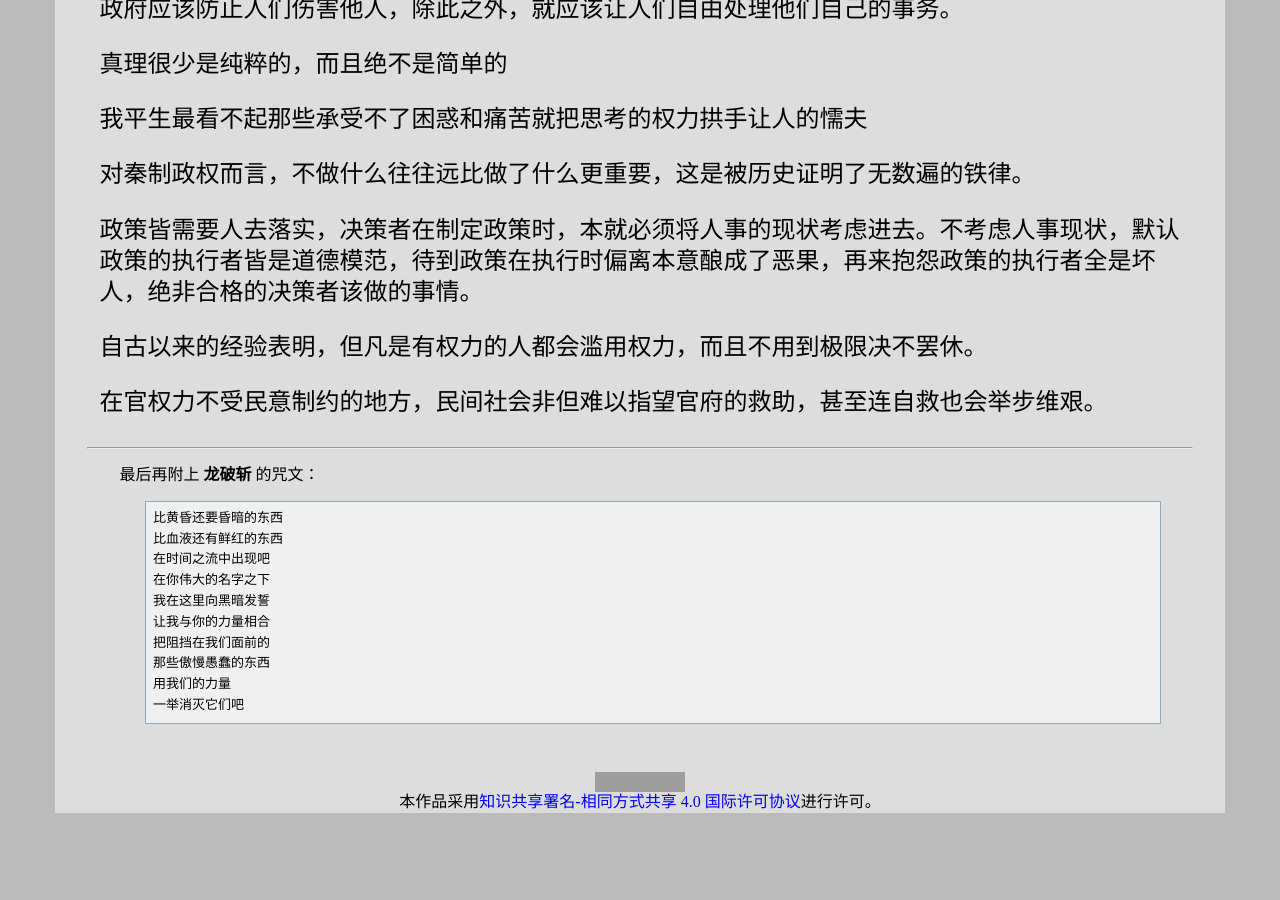
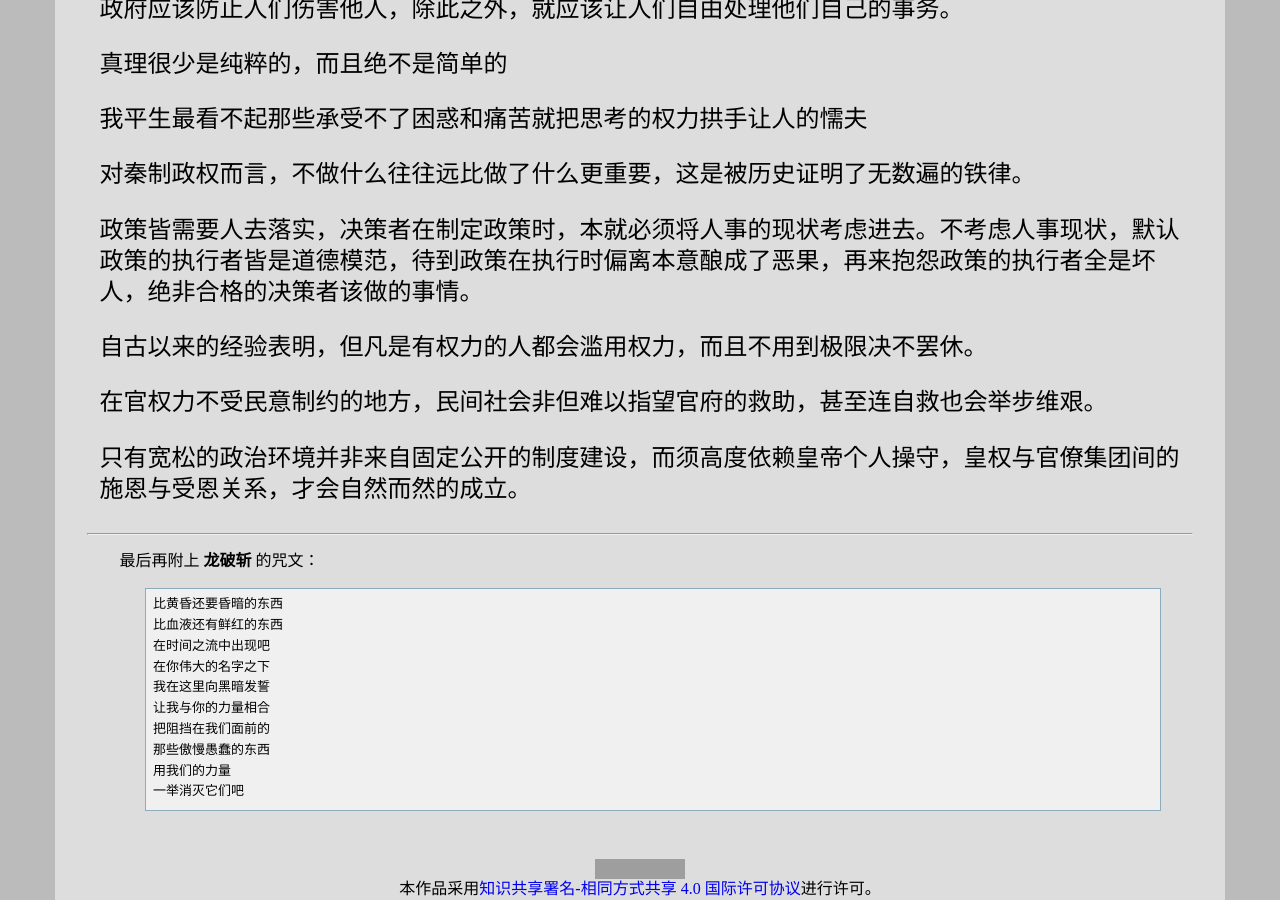
Before and after one commit to leiqin/leiqin.github.io, a Jekyll site: the page built from shoucang/revelation.markdown, in a window 1280 px wide and 900 px high, scrolled down 9422 px. Built offline with Jekyll 4.4.1, drawn with Linux system fonts in a browser that asks for light colours; nearby versions of some CDN libraries; before the commit the page ends 10235 px from its top, so only the background shows below that; part of the change alters nothing that is shown; some of the changed text lies outside the part shown; grey boxes are pictures that could not be loaded.

Commit message:
添加克雷圣经：只有宽松的政治环境并非来自固定公开的制度建设，而须高度依赖皇帝个人操守，皇权与官僚集团间的施恩与受恩关系，才会自然而然的成立。

```diff
--- a/shoucang/revelation.markdown
+++ b/shoucang/revelation.markdown
@@ -482,6 +482,9 @@ title: 克雷圣经
 在官权力不受民意制约的地方，民间社会非但难以指望官府的救助，甚至连自救也会举步维艰。
 :   图书 [大宋繁华——造极之世的表与里](https://book.douban.com/subject/36944357/) 第六章 差役与乡下人 尽管有这些缺点，义役仍是一场行之有效的民间自救运动。毕竟，这些缺点在旧的差役模式里也有，而且更严重——民间推选出来的役首不公正，自会有乡户们联合起来抵制，役首本就生活在乡间，与其他乡户低头不见抬头见，再如何不公也不至于将事情做绝。役首排定的服差役次序过了几年后不再适用，乡户们也可以要求集团商议重新制定次序，役首是无力阻止的。而在旧的差役模式里，不公来自索贿受贿的衙门官吏，乡户们拿他们毫无办法；衙门官吏态度消极，不想增加自己的工作量，不愿意及时更新乡民们的户等，进而变更服差役的次序，乡民们也拿他们毫无办法。之所以如此，当然是因为役首们的权力是乡户集体赋予，是可以制约的权力；而衙门官吏的权力是皇权的延伸，并不受民意的制约。不受制约的权力做起恶来是无解的，乡户们只能咬牙忍受。这也正是义役虽然缺点很多，但直到南宋末年，文天祥等有良知的知识份子仍在倡导义役的主因。 遗憾的是，这场民间自救运动虽传播甚广，也得到了不少有良知的地方官员的支持，但并没有能够在南宋境内全面推广开来，其中最大的阻力便来自地方衙门的官吏。毕竟，推行义役相当于断了地方衙门官吏一条极重要的腐败路径。正如做过衢州知州的南宋官员袁甫所观察到的那样：“盖差役之利，在吏而不在民。义役之利，在民而不在吏。差役如旧，则请嘱之门开；义役一成，则渔取之路绝。非得仁守廉令出力以维持之，其不乘间伺隙、沮其谋而败其成者鲜矣。” 在袁甫看来，义役严重损害了地方衙门胥吏的利益。只要乡户们搞义役，这些胥吏就会跳出来搞破坏。如果当地官员没有仁爱廉洁的品德，也与胥吏沆瀣一气，当地的义役定会失败。而残酷的常识是：在官权力不受民意制约的时代，仁爱廉洁的官员从来都是少数。 类似的观察也见于另一位南宋官员孙应时。孙是浙江余姚人。宋孝宗淳熙年间，余姚百姓痛恨差役已久，在当地有声望的父老的组织下搞起了义役。孙应时当时正在家乡闲住，是余姚义役兴起的见证者。据他讲，义役推行开来之后，“毫宗大姓，无复仇讼，而欢然相亲。……唯是奸胥滑吏，无以弄权取资，嗾群不逞，专欲沮阻”——百姓不再因差役而互相仇视，原本的互害社会变回了互助社会。只有那些无法再弄权索贿的胥吏对义役恨之入骨，在竭力唆使不逞之徒去破坏义役。 宋孝宗淳熙十一年（1184），监察御史谢谔又披露，在江东路、江西路等地，“民间有便于义役之处，官司乘此颇有摇动”，百姓想搞义役，但地方官府并不支持。且有饶州德兴县与吉州吉水县的乡户来京控诉，说当地胥吏痛恨义役制度断了他们索贿的财路，“日夕伺隙，思败其谋”，鸡蛋里挑石头专门给义役找茬，要阻止民间百姓以义役自救。其中，从德兴县来京控诉的乡户，还带来了一块“本县旧刊义役石碑”，从石碑上的内容可以看出，当地百姓是真的想要搞义役。将乡户们逼至千里迢迢带着石碑上京控诉的地步，自不难想见德兴县当地官吏对义役的敌视程度。 以上种种，其实也只不过是在彰显一个基本常识：在官权力不受民意制约的地方，民间社会非但难以指望官府的救助，甚至连自救也会举步维艰。
 
+只有宽松的政治环境并非来自固定公开的制度建设，而须高度依赖皇帝个人操守，皇权与官僚集团间的施恩与受恩关系，才会自然而然的成立。
+:   图书 [大宋繁华——造极之世的表与里](https://book.douban.com/subject/36944357/) 第八章 赵宋政权的统治逻辑 值得注意的是，誓约被曹勋公开后，宋孝宗与淳熙六年（1179）亲笔写下了一段批语，内中明言自己很反感不杀大臣与言官这项传统，认为“国朝以来过于忠厚，宰相而误国，大将而败军，未尝诛戮”是不对的，真正的用人之道应该厚赏与严诛并行，对消极执行王命的大臣就应该实施诛戮。这份手诏流传出去之后震动朝野，造成了“中外大耸”的效果。合理推测，宋孝宗之所以做这种事，是因为他不希望“不杀大臣与言官”这一誓约变成公开的制度，变成赵宋官员们的护身符。这种心思，与不愿公开誓约的宋太祖是高度一致的。毕竟，只有宽松的政治环境并非来自固定公开的制度建设，而须高度依赖皇帝个人操守，皇权与官僚集团间的施恩与受恩关系，才会自然而然的成立。北宋人陈公辅说“本朝祖宗恩德之厚，未尝杀戮大臣”，南宋人黄震说“太祖皇帝以来，始礼待士大夫，终始有恩矣”，皆是将宽松的政治环境视为赵宋皇帝的特殊之恩。这种感恩戴德，正是宋太祖定下有待士大夫的统治术时所希望达成的效果。 作为统治术的“不杀大臣与言官”，可说是相当成功，极大改善了统治集团的内部生态，缓解了内部矛盾，避免了统治集团的内部分裂。 秦制君王的一项基本特征，是坐拥无限权力，又普遍不愿承担与无限权力相对应的无限责任。拥有多大权力便要承担多大责任，这本是常识，更是良性政治的应有之义。可惜这种常识在秦制时代从来行不通。哪怕如汉武帝那般造成天下户口减半的恶果，也不会有实质性惩罚降临。实在不得不给天下人一个解释时，皇帝们的常规做法也是将施政失误的责任推给官僚集团。这种权责割裂越往后越严重。秦汉之际尚有天人感应理论，要求皇帝于天灾人祸出现后下罪己诏。后来却被皇权强制改了规则，遇上天灾人祸就更换三公九卿，皇帝半点责任没有。到了明代，朱元璋干脆明言“忠君”的本意是施政有了过错皆须由臣子承担，施政有了功绩皆须归于君父。皇帝永远正确，有错的只能是官僚与民众。 不杀士大夫与言官，固然可以放大士大夫批评皇权的声音，但也仅止于此。一旦皇权试图肆意妄为，这些批评之声并不能起到实质性的阻止效果——士大夫们无法阻止宋真宗玩封禅耗尽国库，也无法阻止宋神宗以“富国强兵”为宗旨启动变法，更无法阻止宋徽宗推行“御笔”手诏这样的暴政。 由此可见，只要权力与责任无法对等，只要君王仍然拥有无限权力且无法被问责，政治上的堕落便是必然。赵佶可以轻易走向独断，几乎没有遭遇到像样的阻力，便是因为在赵宋王朝的政治架构中，皇帝仍然拥有无限权力。从前的宰执大臣能“封还”君王的指示，是因为君王站在统治术的角度容忍他们这样做，而非存在某种有力量的制度可以支撑他们这样做。当赵佶不再愿意维持从前的统治术而想要肆意妄为时，他可以轻松取消“封还”的旧例，御笔也可以很顺利地推行下去。从这个角度来看，赵佶最后惹出“靖康之变”这样的大祸绝非偶然，不能简单视为赵佶个人的问题。换言之，在北宋政治中，确有很多值得肯定的东西，必然“不杀大臣与言官”，必然官员可以“封还”皇帝的旨意，但我们不能夸大这些东西的意义。它们至多只能视作因皇权宽容而约定俗成的政治规矩，远远算不上能为一个时代的政治文明托底的制度建设。这些政治规矩可以被皇权容忍，也可以被皇权轻易击穿。
+
 
 * * *
 
```
